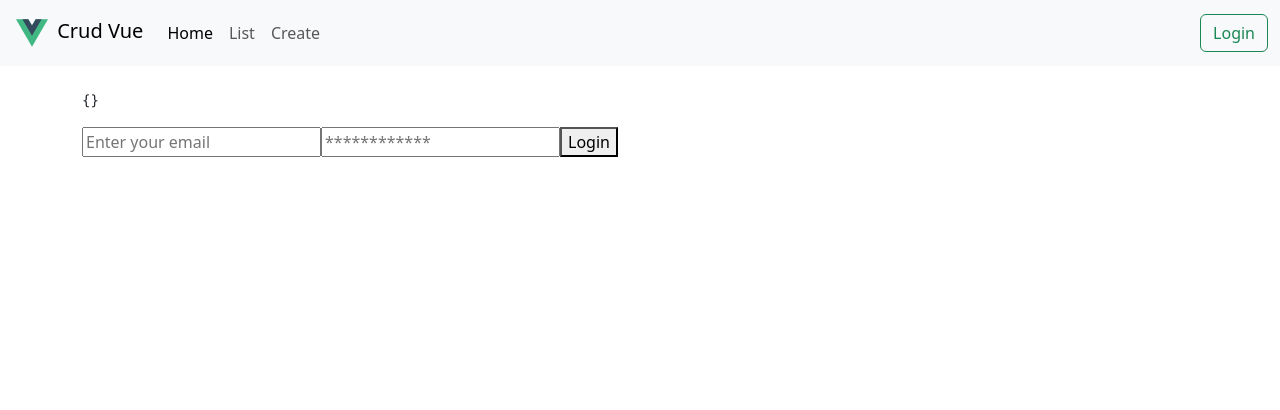
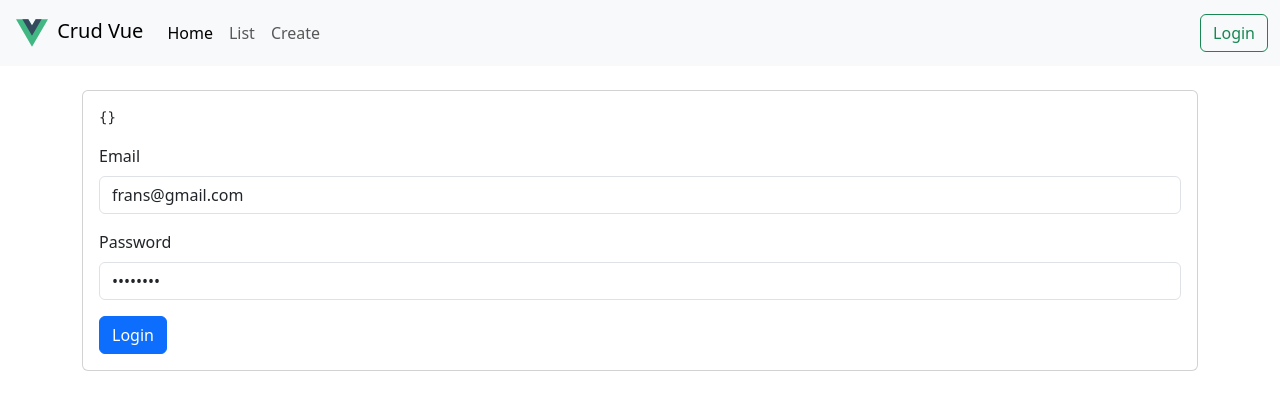
Before and after one commit to ZielGit/crud-vue, a Vue app: page /login in a window 1280 px wide. Shown: the top 410 px of the page. Built offline with nearby package versions, Linux system fonts and the light colour scheme.

Commit message:
feat: login sanctum

```diff
--- a/src/views/Login.vue
+++ b/src/views/Login.vue
@@ -1,30 +1,45 @@
 <template>
     <div class="container mt-4">
-        <pre>{{ user }}</pre>
-        <form @submit.prevent="login">
-            <input v-model="form.email" type="email" placeholder="Enter your email">
-            <input v-model="form.password" type="password" placeholder="************">
-            <button>Login</button>
-        </form>
+        <div class="card">
+            <div class="card-body">
+                <pre>{{ user }}</pre>
+                <form @submit.prevent="login">
+                    <div class="mb-3">
+                      <label for="email" class="form-label">Email</label>
+                      <input v-model="form.email" type="email" class="form-control" id="email" placeholder="Enter your email">
+                    </div>
+                    <div class="mb-3">
+                        <label for="password" class="form-label">Password</label>
+                        <input v-model="form.password" type="password" class="form-control" id="password" placeholder="************">
+                    </div>
+                    <button type="submit" class="btn btn-primary">Login</button>
+                </form>
+            </div>
+        </div>
     </div>
 </template>
 
 <script>
 import axios from 'axios'
+axios.defaults.withCredentials = true;
+axios.defaults.baseURL = 'http://localhost:8000';
 
 export default {
     data: () => ({
         user: {},
         form: {
-            email: '',
-            password: ''
+            email: 'frans@gmail.com',
+            password: 'password'
         }
     }),
     methods: {
         login() {
-            axios.post("http://localhost:8080/login").then(res => {
-                console.log(res);
+            axios.get('/sanctum/csrf-cookie').then(() => {
+                axios.post("/login").then(res => {
+                    console.log(res);
+                });
             });
+
             console.log("Enviando el login...", this.form);
         }
     }
```
